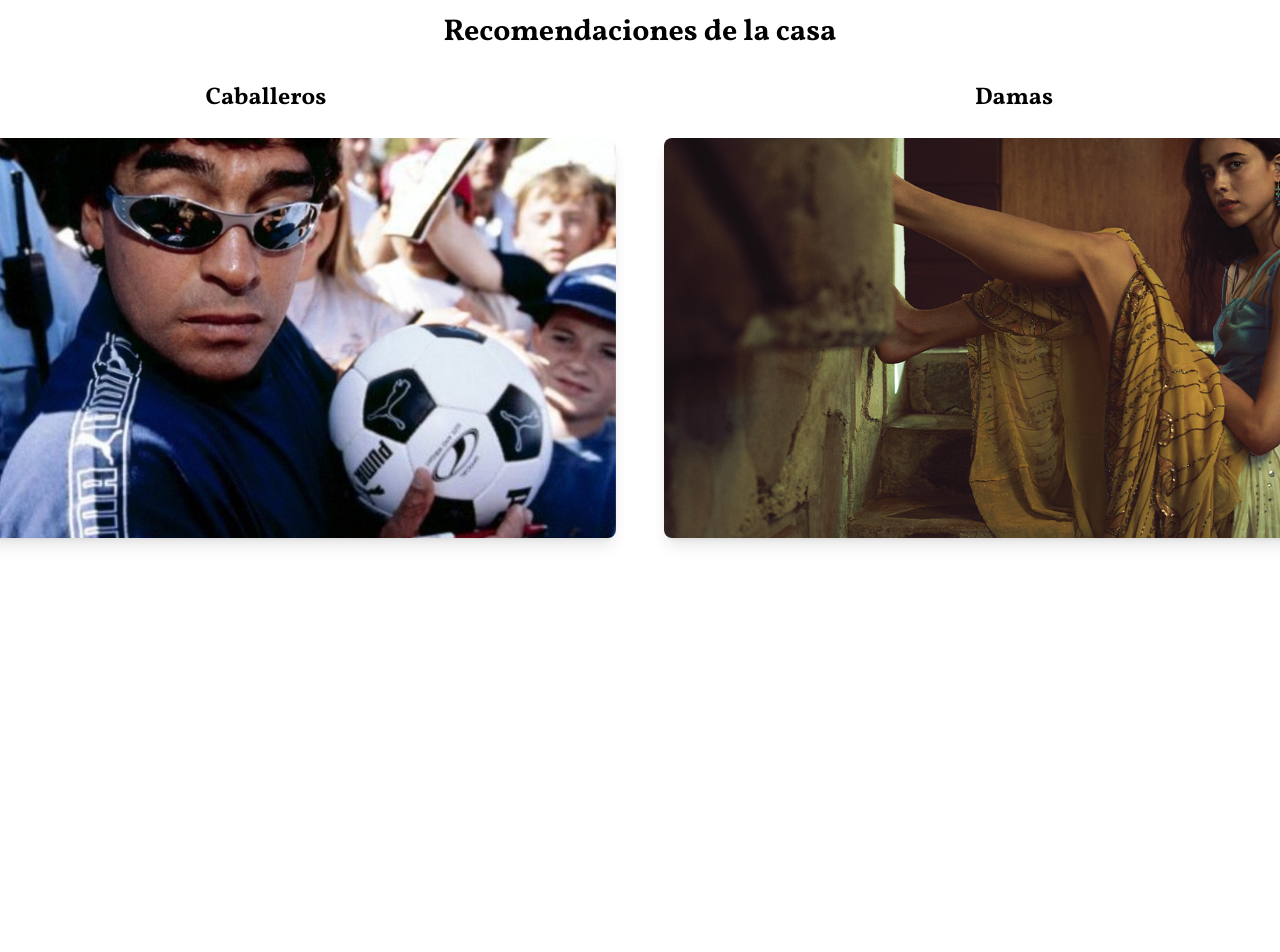
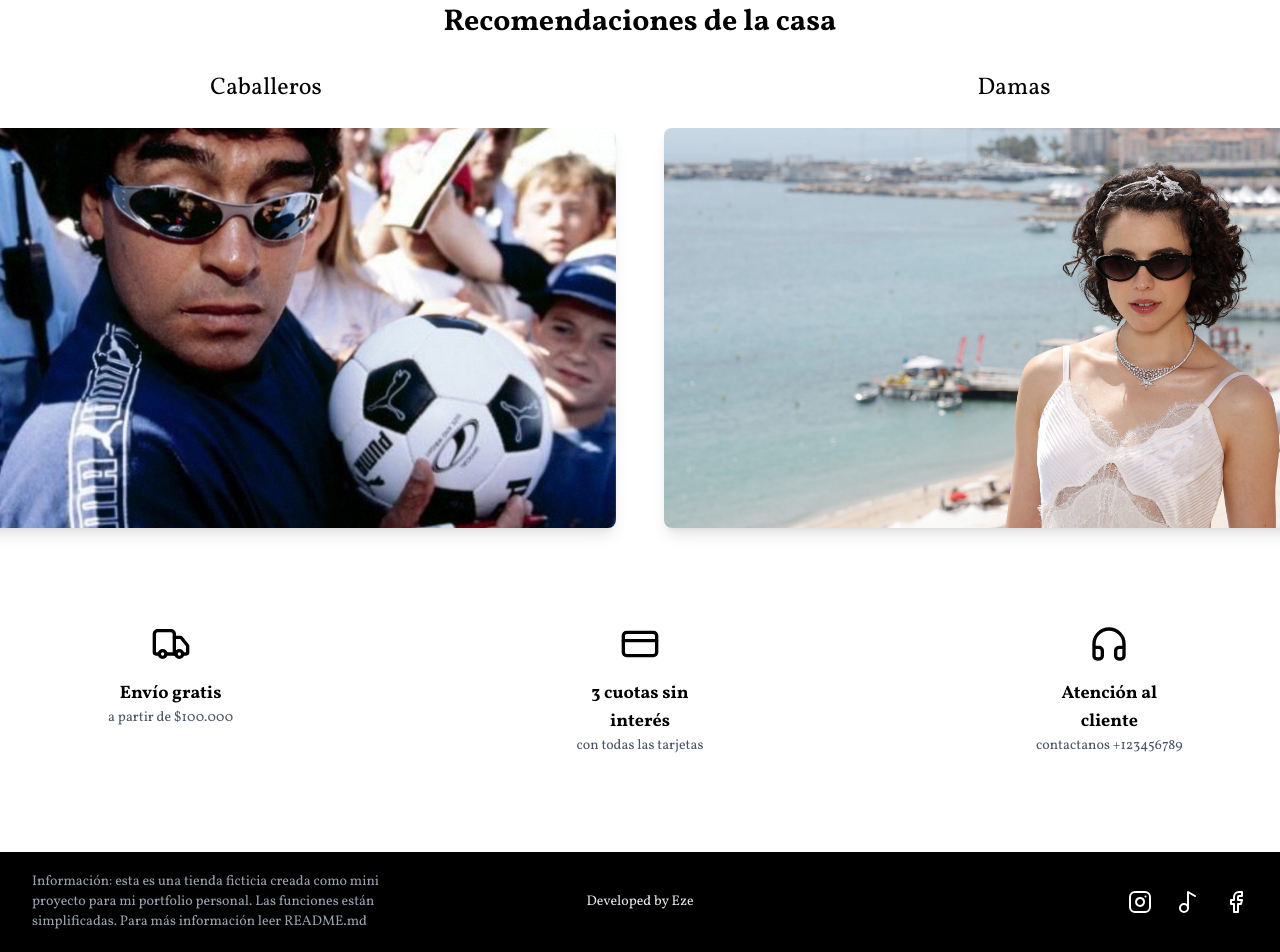
Before and after one commit to AlarconEzequiel285/minitienda, a Next.js app: page / in a window 1280 px wide. Shown: the part 1460-2412 px from the top of the page. Before the commit the page ends 2046 px from the top, so only its background shows below. Built offline with nearby package versions, Linux system fonts and the light colour scheme.

Commit message:
seccion beneficios y footer

```diff
--- a/package.json
+++ b/package.json
@@ -10,6 +10,7 @@
   },
   "dependencies": {
     "@next/font": "^14.2.15",
+    "lucide-react": "^0.539.0",
     "next": "15.4.6",
     "react": "19.1.0",
     "react-dom": "19.1.0"
--- a/src/app/page.tsx
+++ b/src/app/page.tsx
@@ -3,7 +3,7 @@
 import Image from "next/image";
 import { useState, useEffect } from "react";
 import { useRouter } from "next/navigation";
-
+import { Truck, CreditCard, Headphones, Instagram, Music2, Facebook } from "lucide-react";
 
 export default function Home() {
 
@@ -106,12 +106,12 @@ export default function Home() {
             <div className="flex-1"></div>
             <div className="text-center">
               <h3 className="text-3xl font-bold text-black">
-                ANTICIPO SEASON 26
+                ENFANT DE DIEU // 26' SEASON
               </h3>
             </div>
             {/* Información adicional a la derecha */}
-            <div className="flex-1 text-right mr-25">
-              <p className="text-sm text-gray-600 leading-relaxed">
+            <div className="flex-shrink text-right ml-3">
+              <p className="text-sm text-gray-600">
                 (locales y online, envíos sin cargo a partir de $100.000)
               </p>
             </div>
@@ -169,7 +169,7 @@ export default function Home() {
 <section className="bg-white py-12">
   <div className="max-w-7xl mx-auto px-4 sm:px-6 lg:px-8">
     <div className="text-center">
-      <h3 className="text-3xl font-semibold text-black mb-8">
+      <h3 className="text-3xl font-bold text-black mb-8">
         Recomendaciones de la casa
       </h3>
     </div>
@@ -178,7 +178,7 @@ export default function Home() {
     <div className="flex flex-col md:flex-row justify-center items-center gap-12">
       {/* Contenedor 1: Hombre */}
       <div className="text-center">
-        <h4 className="text-2xl font-semibold text-black mb-6">Caballeros</h4>
+        <h4 className="text-2xl text-black mb-6">Caballeros</h4>
         <div className="relative mx-auto w-[700px] h-[400px]">
           <Image
             src="/images/diego.jpg"
@@ -191,7 +191,7 @@ export default function Home() {
 
       {/* Contenedor 2: Mujer */}
       <div className="text-center">
-        <h4 className="text-2xl font-semibold text-black mb-6">Damas</h4>
+        <h4 className="text-2xl text-black mb-6">Damas</h4>
         <div className="relative mx-auto w-[700px] h-[400px]">
           <Image
             src="/images/margaret.jpg"
@@ -204,8 +204,68 @@ export default function Home() {
     </div>
   </div>
 </section>
+    {/* Sección Beneficios*/}
+<section className="bg-white py-12">
+  <div className="max-w-6xl mx-auto px-4 sm:px-6 lg:px-8">
+    <div className="grid grid-cols-1 md:grid-cols-3 gap-80 text-center">
 
+      {/* Envío gratis */}
+      <div>
+        <Truck className="mx-auto h-10 w-10 text-black mb-4" />
+        <h4 className="text-lg font-semibold text-black">Envío gratis</h4>
+        <p className="text-sm text-gray-600">a partir de $100.000</p>
+      </div>
+
+      {/* 3 cuotas sin interés */}
+      <div>
+        <CreditCard className="mx-auto h-10 w-10 text-black mb-4" />
+        <h4 className="text-lg font-semibold text-black">3 cuotas sin interés</h4>
+        <p className="text-sm text-gray-600">con todas las tarjetas</p>
+      </div>
+
+      {/* Atención al cliente */}
+      <div>
+        <Headphones className="mx-auto h-10 w-10 text-black mb-4" />
+        <h4 className="text-lg font-semibold text-black">Atención al cliente</h4>
+        <p className="text-sm text-gray-600">contactanos +123456789</p>
+      </div>
 
     </div>
+  </div>
+</section>
+{/* Footer */}
+<footer className="bg-black text-white py-5 mt-12">
+  <div className="max-w-7xl mx-auto px-4 sm:px-6 lg:px-8">
+    <div className="grid grid-cols-1 md:grid-cols-3 gap-6 items-center">
+
+      {/* Información */}
+      <div className="text-sm text-gray-400">
+        Información: esta es una tienda ficticia creada como mini proyecto para mi portfolio personal.
+        Las funciones están simplificadas. Para más información leer README.md
+      </div>
+
+      {/* Centro */}
+      <div className="text-center">
+        <p className="text-sm text-gray-200">Developed by Eze</p>
+      </div>
+
+      {/* Redes */}
+      <div className="flex justify-center md:justify-end space-x-6">
+        <a href="https://instagram.com" target="_blank" rel="noopener noreferrer" className="hover:text-pink-500 transition-colors">
+          <Instagram className="h-6 w-6" />
+        </a>
+        <a href="https://tiktok.com" target="_blank" rel="noopener noreferrer" className="hover:text-gray-400 transition-colors">
+          <Music2 className="h-6 w-6" />
+        </a>
+        <a href="https://facebook.com" target="_blank" rel="noopener noreferrer" className="hover:text-blue-500 transition-colors">
+          <Facebook className="h-6 w-6" />
+        </a>
+      </div>
+
+    </div>
+  </div>
+</footer>
+    </div>
+
   );
 }
```
Also changed, not shown: public/images/margaret.jpg, 1 other file (tests, documents, lock files or other folders).
